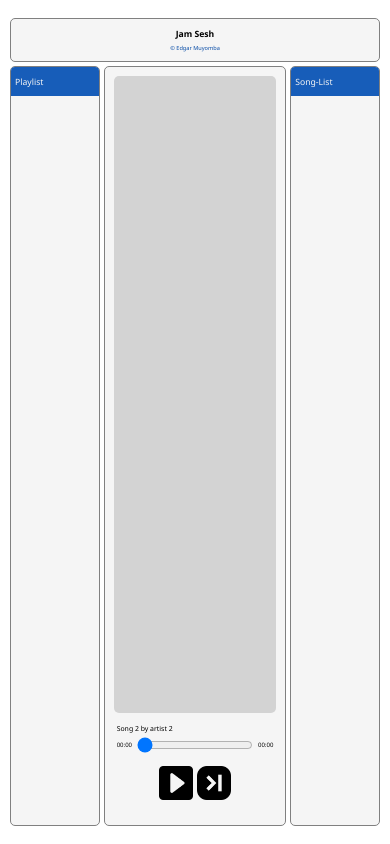
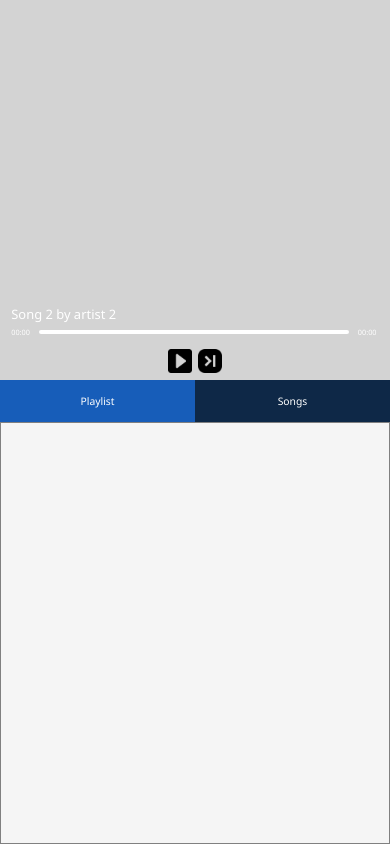
Before and after one commit to edgarmuyomba/jamsesh, a website built with webpack: page frontend/src/template.html in a window 390 px wide. Built offline with nearby package versions, Linux system fonts and the light colour scheme; some packages are replaced by stand-ins of ours; no server answers.

Commit message:
mobile styles

```diff
--- a/frontend/src/css/current.css
+++ b/frontend/src/css/current.css
@@ -66,6 +66,9 @@ div.controls {
 
 div.prev, div.playpause, div.next {
     height: 100%;
+    display: flex;
+    align-items: center;
+    justify-content: center;
 }
 
 div.controls img {
--- /dev/null
+++ b/frontend/src/css/responsive.css
@@ -0,0 +1,221 @@
+@media(max-width: 1024px) {
+    body {
+        padding: 0;
+    }
+
+    div.header {
+        width: 95%;
+    }
+
+    div.container {
+        width: 95%;
+    }
+
+    li {
+        margin: 0.2rem 0 0.2rem 0.5rem;
+    }
+
+    .song span.icon {
+        display: none;
+    }
+
+    div.song {
+        height: auto;
+    }
+
+    div.controls img {
+        height: 70%;
+    }
+
+    .details p.name {
+        font-size: 1rem;
+    }
+
+    .details p.artist {
+        font-size: 0.8rem;
+    }
+}
+
+@media(max-width: 767px) {
+    body {
+        justify-content: start;
+    }
+
+    div.header {
+        display: none;
+    }
+
+    div.container {
+        width: 100%;
+        display: grid;
+        grid-template-rows: 45% 5% 50%;
+        grid-template-columns: 50% 50%;
+        gap: 0;
+        height: 100%;
+    }
+
+    div.current {
+        grid-area: 1 / 1 / 2 / 3;
+        width: 100%;
+        border-radius: 0;
+        padding: 0;
+        position: relative;
+        border: none;
+        gap: 0;
+    }
+
+    div.album {
+        border-radius: 0;
+    }
+
+    div.info {
+        position: absolute;
+        bottom: 13%;
+        left: 1rem;
+        width: 95%;
+    }
+
+    div.info p.text {
+        color: white;
+        font-size: 1.5rem;
+    }
+
+    div.current-time, div.total-duration {
+        color: white;
+        font-size: 0.85rem;
+    }
+
+    div.slider_container {
+        justify-content: space-between;
+    }
+
+    input[type="range"] {
+        -webkit-appearance: none;
+        width: 85%;
+        height: 4px;
+        background: linear-gradient(to right, rgb(23, 93, 185) 0%, white 0%);
+        border-radius: 2px;
+        outline: none;
+        padding: 0;
+        margin: 0;
+        transition: background 0.3s ease-in-out;
+    }
+
+    input[type="range"]::-webkit-slider-thumb {
+        -webkit-appearance: none;
+        appearance: none;
+        width: 0;
+        height: 0;
+        background: transparent;
+    }
+
+    input[type="range"]::-moz-range-thumb {
+        width: 0;
+        height: 0;
+        background: transparent;
+    }
+
+    input[type="range"]::-ms-thumb {
+        width: 0;
+        height: 0;
+        background: transparent;
+    }
+
+    input[type="range"]::-webkit-slider-runnable-track {
+        background: transparent;
+        border: none;
+    }
+
+    input[type="range"]::-moz-range-track {
+        background: transparent;
+        border: none;
+    }
+
+    input[type="range"]::-ms-track {
+        background: transparent;
+        border: none;
+        color: transparent;
+    }
+
+    div.selectList {
+        display: flex;
+        align-items: center;
+        justify-content: center;
+        width: 100%;
+        height: 100%;
+        grid-area: 2 / 1 / 3 / 3;
+    }
+
+    .selectList #selectPlaylist, .selectList #selectSongs {
+        width: 50%;
+        height: 100%;
+        display: flex;
+        align-items: center;
+        justify-content: center;
+    }
+
+    .selectList > * {
+        background-color: rgb(14, 40, 71);
+        font-size: 1.2rem;
+        color: white;
+    }
+
+    .selectList > .selected {
+        background-color: rgb(23, 93, 185);
+    }
+
+    div.controls {
+        width: 100%;
+        /* border: 1px solid red; */
+        height: 10%;
+        gap: 0.7rem;
+        background-color: lightgray;
+    }
+
+    div.container > .selected {
+        grid-area: 3 / 1 / 4 / 3;
+        display: block;
+    }
+
+    div.playlist, div.songs {
+        width: 100%;
+        border-radius: 0;
+        display: none;
+        padding: 1rem;
+    }
+
+    ul {
+        padding: 0;
+    }
+
+    li {
+        margin: 0 0 0.5rem 0;
+    }
+
+    div.songs .title, div.playlist .title {
+        display: none;
+    }
+
+    div.song {
+        height: 4rem;
+    }
+
+    .details p.name {
+        font-size: 1.2rem;
+    }
+
+    .details p.artist {
+        font-size: 1rem;
+    }
+
+    .song span.icon {
+        display: block;
+        width: 15%;
+        height: 100%;
+    }
+
+    .buttons {
+        margin-left: auto;
+    }
+
+}
--- a/frontend/src/css/styles.css
+++ b/frontend/src/css/styles.css
@@ -131,3 +131,7 @@ div.buttons {
     justify-content: center;
     gap: 0.15rem;
 }
+
+div.selectList {
+    display: none;
+}
--- a/frontend/src/css/tablet.css
+++ /dev/null
@@ -1,25 +0,0 @@
-@media(max-width: 1024px) {
-    body {
-        padding: 0;
-    }
-
-    div.header {
-        width: 95%;
-    }
-
-    div.container {
-        width: 95%;
-    }
-
-    li {
-        margin-left: 0.5rem;
-    }
-
-    .song span.icon {
-        display: none;
-    }
-
-    div.controls img {
-        height: 70%;
-    }
-}
--- a/frontend/src/index.js
+++ b/frontend/src/index.js
@@ -4,4 +4,4 @@ import './css/styles.css';
 import './css/current.css';
 import './css/scrollbar.css';
 import './css/loading.css';
-import './css/tablet.css';
+import './css/responsive.css';
--- a/frontend/src/js/ProgressIndicator.js
+++ b/frontend/src/js/ProgressIndicator.js
@@ -24,6 +24,9 @@ export default (() => {
         if (!isNaN(audioElement.duration)) {
             seekPosition = audioElement.currentTime * (100 / audioElement.duration);
             seek_slider.value = seekPosition;
+
+            const value = (seek_slider.value - seek_slider.min) / (seek_slider.max - seek_slider.min) * 100;
+            seek_slider.style.background = `linear-gradient(to right, rgb(23, 93, 185) ${value}%, white ${value}%)`;
 
             // Calculate the time left and the total duration
             let currentMinutes = Math.floor(audioElement.currentTime / 60);
--- a/frontend/src/js/websocketHandler.js
+++ b/frontend/src/js/websocketHandler.js
@@ -1,7 +1,7 @@
 import MessageHandler from "./messageHandler.js";
 
 export default (function () {
-    let websocket = new WebSocket('ws://192.168.119.96:8001/')
+    let websocket = new WebSocket('ws://127.0.0.1:8001/')
     let connected = false
     let messageHandler = MessageHandler()
     let messageQueue = []
--- a/frontend/src/template.html
+++ b/frontend/src/template.html
@@ -70,7 +70,7 @@
                 </div>
             </div>
         </div>
-        <div class="songs">
+        <div class="songs selected">
             <div class="title">
                 <p class="text">Song-List</p>
             </div>
@@ -94,6 +94,14 @@
                 </li>
             </ul>
         </div>
+        <div class="selectList">
+            <div id="selectPlaylist" class="selected">
+                Playlist
+            </div>
+            <div id="selectSongs" class="">
+                Songs
+            </div>
+        </div>
 </body>
 
 </html>
```
